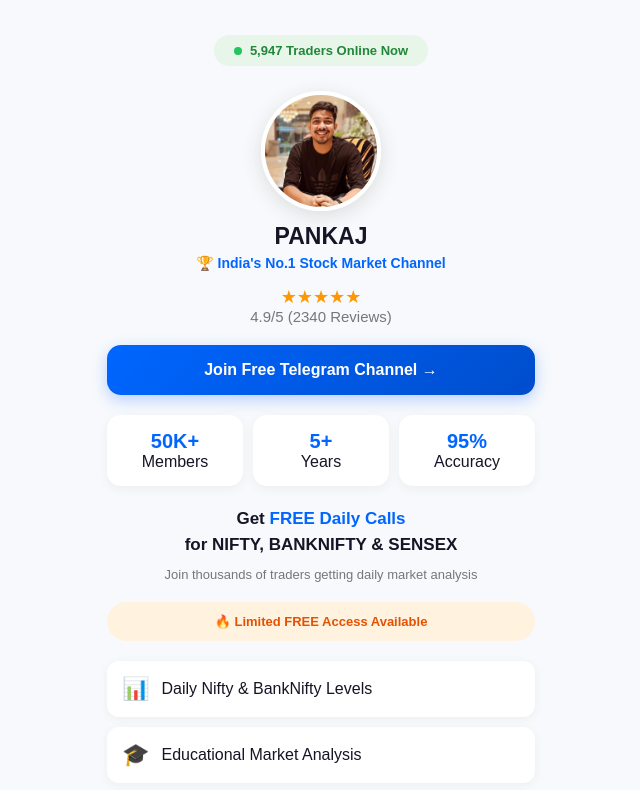
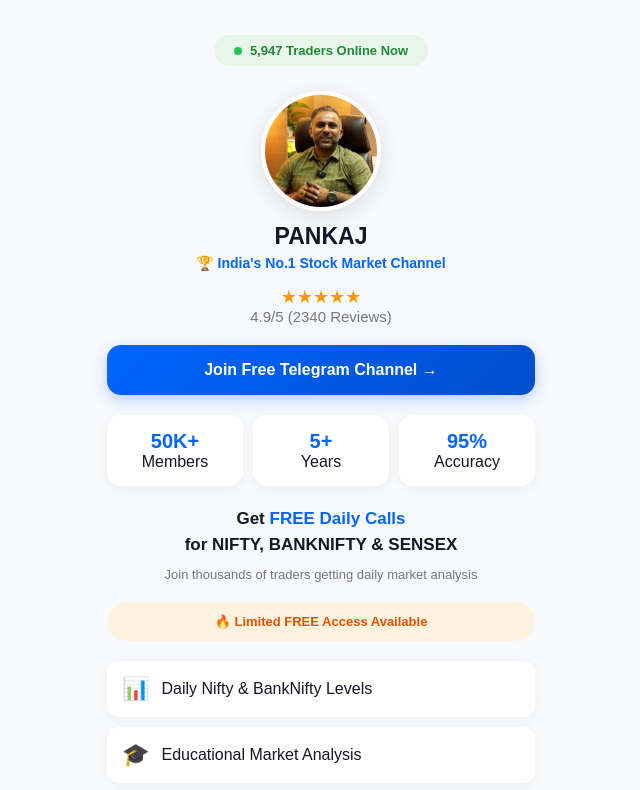
Before and after one commit to aadship-cell/155.2, a plain HTML site: page index.html in a window 1280 px wide. Shown: the top 790 px of the page, without its empty margins (319-959 px from the left). Drawn offline with Linux system fonts and the light colour scheme.

Commit message:
Update index.html

```diff
--- a/index.html
+++ b/index.html
@@ -216,7 +216,7 @@ h1{
 
 
 <div class="profile">
-<img src="Gautam Jha.jpg">
+<img src="photo_2025-10-07 15.56.09.jpeg">
 </div>
 
 
```
